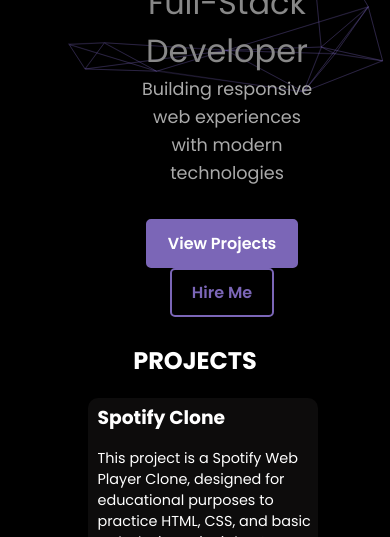
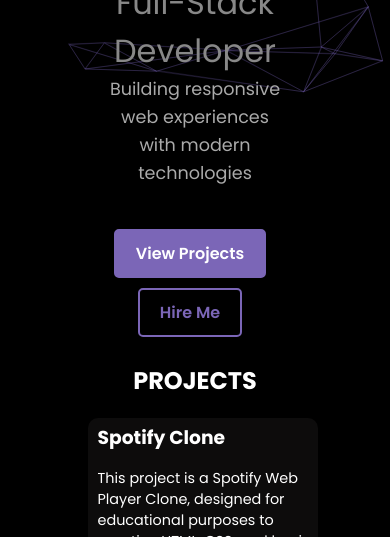
Before and after one commit to jatincodes-lab/My-Portifolio, a plain HTML site: page index.html in a window 390 px wide. Shown: the part 749-1286 px from the top of the page. Drawn offline with Linux system fonts and the light colour scheme.

Commit message:
Update style.css
Add Spacing in btn and left hero for better mobile view

```diff
--- a/style.css
+++ b/style.css
@@ -302,7 +302,7 @@ footer {
 
   .leftHero {
     order: 2;
-    margin-top: 2rem;
+    margin: 2rem 0 0 0;
   }
 
   .rightHero {
@@ -345,7 +345,7 @@ footer {
   font-weight: 600;
   transition: all 0.3s ease;
   display: inline-block;
-  margin: 0 10px 0 0;
+  margin: 10px 10px 0 0;
 }
 
 .cta-btn.primary {
```
